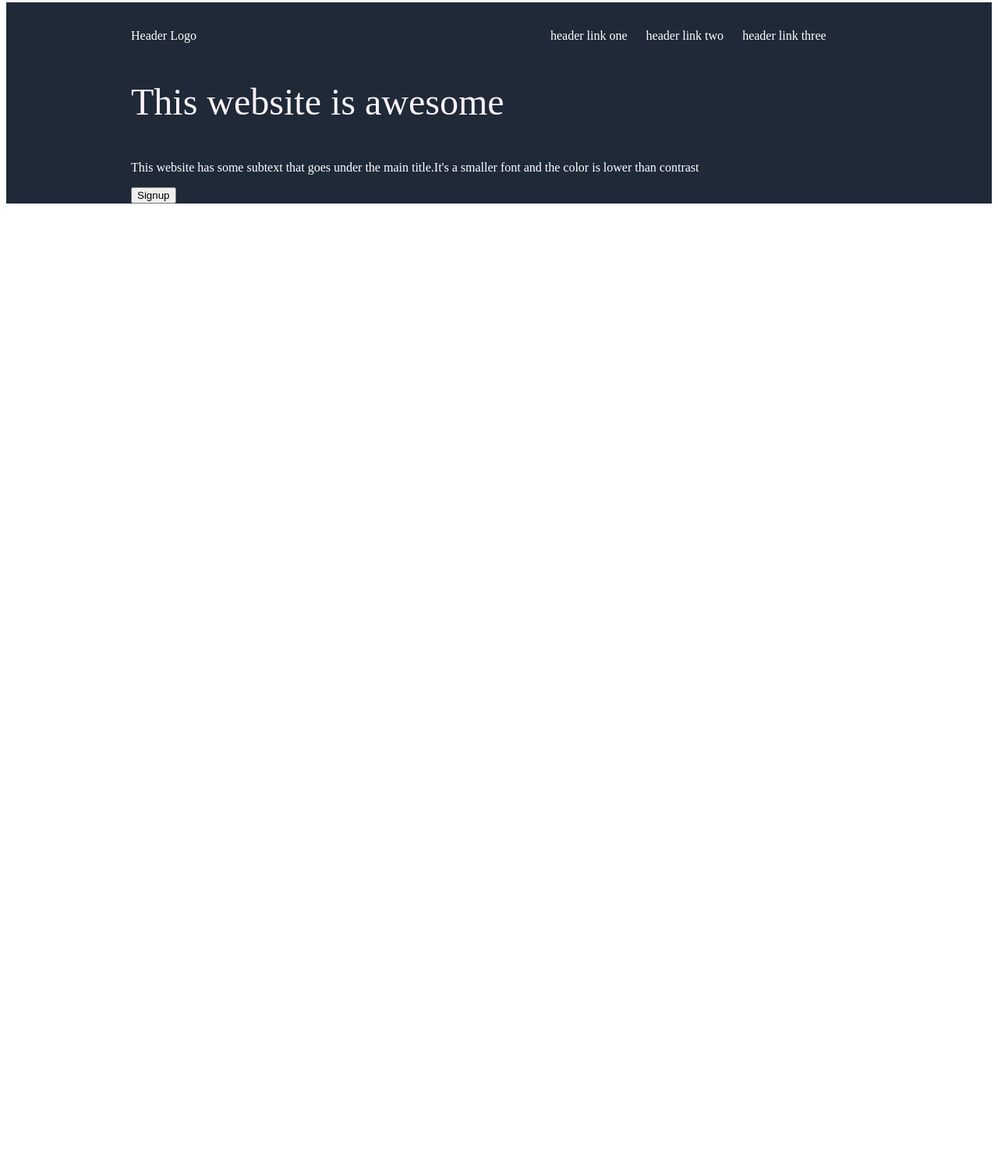
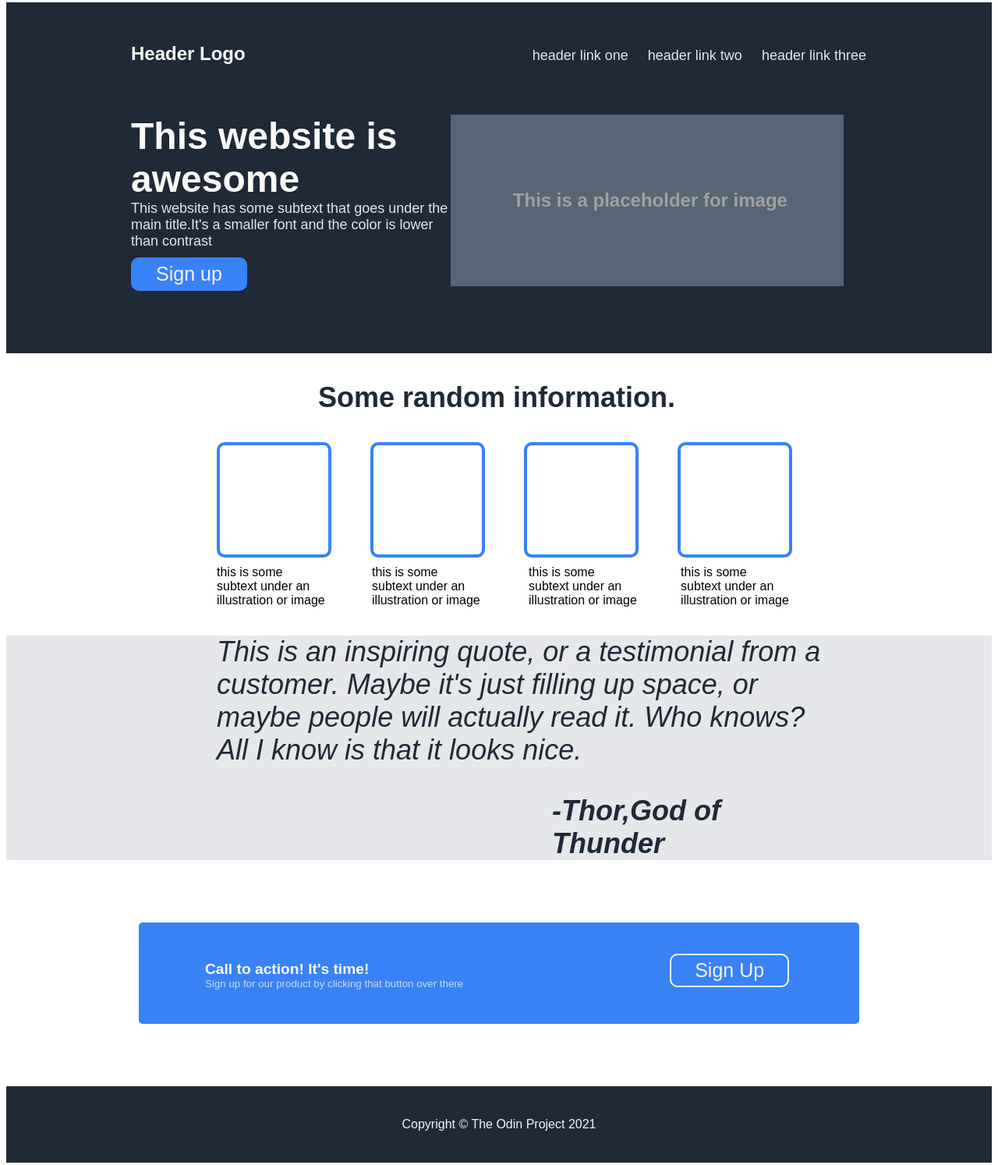
Before and after one commit to SimranSingh5019/LandingPage, a plain HTML site: page index.html in a window 1280 px wide. Shown: the part 5-1499 px from the top of the page at 78% size. Before the commit the page ends 800 px from the top, so only its background shows below. Drawn offline with Linux system fonts and the light colour scheme.

Commit message:
project completed successfully

```diff
--- a/index.html
+++ b/index.html
@@ -5,22 +5,58 @@
         <link href="style.css" rel="stylesheet" />
     </head>
     <body>
-       <div class = "flex-container">
+       <!-- <div class = "flex-container"> -->
         <section class = "A">
             <img src="" alt="">
-            <p>Header Logo <span><a>header link one</a> <a>header link two</a> <a>header link three</a></span></p>
-            <p class = "main">This website is awesome</p>
-            <p>This website has some subtext that goes under the main title.It's a smaller font and the color is lower than contrast</p>
-            <button>Signup</button>
+            <p>Header Logo<span><a>header link one</a> <a>header link two</a> <a>header link three</a></span></p>
+            <div class = "flex-container">
+                <div class = "box one"><p class = "main">This website is <br>awesome
+                </p>
+                <p class = "secondarytext">This website has some subtext that goes under the <br> main title.It's a smaller font and the color is lower <br>than contrast</p>
+                <button>Sign up</button></div>
+                <div class = "box two">This is a placeholder for image
+                </div>
+            </div>
+
         </section>
 
-        <section></section>
-        <section></section>
-        <section></section>
+        <section class="B">
+            <p>Some random information.</p>
+            <div class = "flex-container1">
+                <div class="boxi a1"></div>
+                <div class="boxi a2"></div>
+                <div class="boxi a3"></div>
+                <div class="boxi a4"></div>
+
+            </div>
+            <div class = "flex-container2">
+                <div class="box2 b1">this is some subtext under an illustration or image</div>
+                <div class="box2 b2">this is some subtext under an illustration or image</div>
+                <div class="box2 b3">this is some subtext under an illustration or image</div>
+                <div class="box2 b4">this is some subtext under an illustration or image</div>
+
+            </div>
+
+
+        </section>
+        <section class = "C">
+            <p>This is an inspiring quote, or a testimonial from a customer. Maybe it's just filling up space, or maybe people will actually read it. Who knows? All I know is that it looks nice.</p>
+            <p class="P1">-Thor,God of Thunder</p>
+        </section>
+        <section>
+            <div class="flex-container3">
+                <div class="box3 c1">
+                    <p class="k1">Call to action! It's time!</p>
+                    <p class = "k2">Sign up for our product by clicking that button over there</p>
+                </div>
+                <div class = "box3 c2"><button>Sign Up</button></div>
+            </div>
+        </section>
        </div>
         <footer>
-
+            <p>Copyright © The Odin Project 2021</p>
         </footer>
     </body>
 
 </html>
+<!-- /Users/simransingh/Desktop/img_girl.jpg -->
--- a/style.css
+++ b/style.css
@@ -1,17 +1,192 @@
 .A span{
-    padding-right: 20px;
-    padding-left: 450px;
+    padding-left: 368px;
+    font-weight : normal;
+    font-size: 18px;
+    color:#e5e7eb;
+
 }
 .A{
-    padding:0px 160px;
+
+    padding-left: 160px;
     background-color:#1F2937;
-    color:white;
+    font-weight: bolder;
+    color:#f9faf8;
+    height:450px;;
+    font-size: 24px;
+
 }
 .main{
     font-size:48px;
-    font-family: extra-bold;
-    color:#f9f1f8;
+    padding-top:40px;
+    margin: 0;
 }
 a{
     padding-right: 20px;
 }
+*{
+    font-family: Arial, Helvetica, sans-serif;
+}
+button{
+    margin:10px;
+    margin-left: 0;
+    background-color: #3882f6;
+    color:#f9f1f8;
+    border-radius: 10px;
+    font-size:25px;
+    padding:5px 30px;
+    margin-right:20px;
+    border: 2px solid #3882f6;
+}
+.secondarytext{
+    font-size : 18px;
+    color:#e5e7eb;
+    font-weight:normal;
+    margin:0;
+}
+.img{
+
+    padding-top: 40px;
+    padding-left: 100px;
+    padding-right: 10px;
+    margin: auto;
+
+}
+.flex-container{
+    display: flex;
+}
+.box{
+    height:600px;
+    width : 960px;
+}
+.two{
+    background-color: #576574;
+    width: 90%;
+    height: 220px;
+    display: flex;
+    align-items: center;
+    color: #a1a1a1;
+    margin-right: 190px;
+    margin-top:40px;
+    padding-left: 80px;
+}
+.B p{
+    color:#1f2937;
+    font-size: 36px;
+    font-weight: bolder;
+    margin-left: 400px;
+    /* align-items: center; */
+}
+.flex-container1{
+    display:flex;
+    /* align-items: center; */
+}
+.boxi{
+    border: 4px solid #3882f6;
+    width: 11%;
+    height:140px;
+    border-radius: 10px;
+}
+.a1{
+    margin-right:50px;
+    margin-left: 270px;
+}
+.a2{
+    margin-right:50px;
+}
+.a3{
+    margin-right: 50px;
+}
+.flex-container2{
+    display:flex;
+    /* align-items: center; */
+}
+.box2{
+    /* border: 4px solid #3882f6; */
+    width: 11%;
+    /* height:150px; */
+    border-radius: 10px;
+    padding-top: 10px;
+}
+.b1{
+    margin-right:50px;
+    margin-left: 270px;
+}
+.b2{
+    margin-right:50px;
+    margin-left: 10px;
+}
+.b3{
+    margin-right: 50px;
+    margin-left: 12px;
+}
+.b4{
+    margin-left: 6px;
+}
+.C{
+    margin: 0;
+    background-color: #e5e7eb;
+
+}
+.C p{
+    font-size: 36px;
+    font-style: italic;
+    color:#1f2937;
+    /* text-align: center; */
+    margin-left: 270px;
+    margin-right: 205px;
+    font-weight:-100;
+}
+.C .P1{
+    font-weight: bolder;
+    font-family: Arial;
+    /* font-style: light-italic; */
+    margin-left: 700px;
+    /* color:green; */
+}
+.flex-container3{
+    display: flex;
+    background-color: #3882f6;
+    margin-top: 80px;
+    margin-bottom: 80px;
+    margin-left:  170px;
+    margin-right: 170px;
+    border-radius: 5px;
+}
+.box3{
+
+   padding-top: 30px;
+   padding-left: 85px;
+   padding-bottom: 30px;
+
+}
+.c1{
+    color:#f9faf8;
+
+}
+.k1{
+    font-weight: bold;
+    font-size: larger;
+    margin-bottom: 0;
+}
+.k2{
+    font-size: smaller;
+    margin-top: 0px;
+    font-weight:lighter;
+    color:#f9faf8bd;
+}
+.c2{
+    margin-left: 180px;
+    outline: #f9f1f8;
+    /* background-color: white; */
+
+    /* border-color: #f9faf8; */
+}
+.c2 button{
+    border: 2px solid #f9faf8;
+}
+footer p{
+    background-color:#1F2937;
+    padding: 40px 80px;
+    color:#f9f1f8;
+    text-align: center;
+}
```
